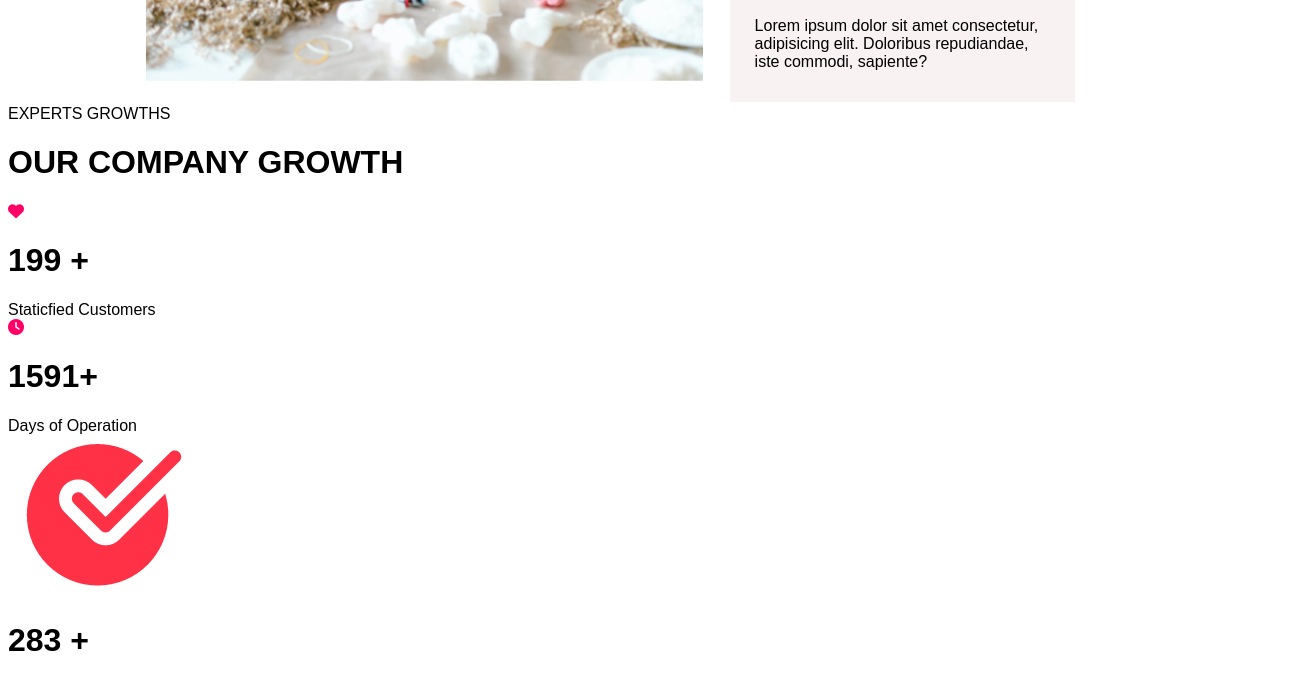
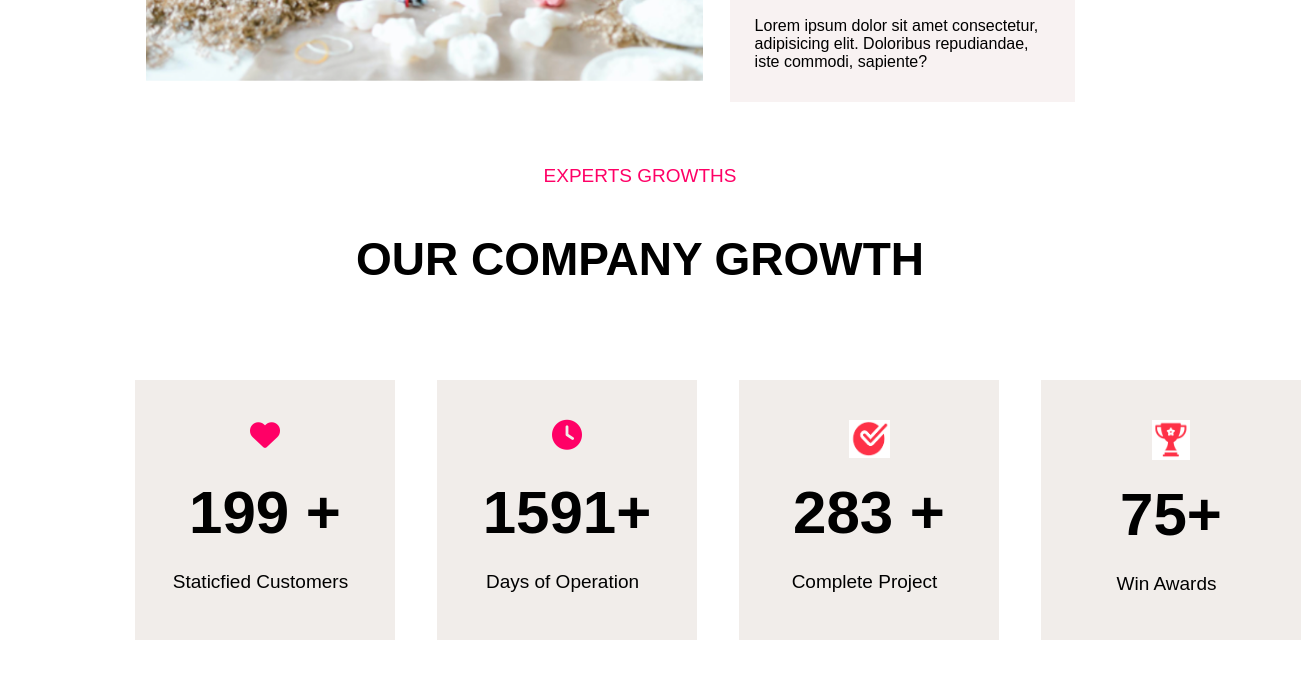
Before and after one commit to rabindr718/Assignment, a plain HTML site: page index.html in a window 1280 px wide. Shown: the part 2729-3406 px from the top of the page, 1301 px wide, since content can reach past the window. Drawn offline with Linux system fonts and the light colour scheme.

Commit message:
Add files via upload

```diff
--- a/Performance.css
+++ b/Performance.css
@@ -2,7 +2,7 @@
   display: flex;
 }
 .containerPerformanceInternal {
-  background-color: rgb(252, 249, 249);
+  background-color: rgb(241, 237, 234);
   width: 260px;
   height: 260px;
   margin: -85px;
@@ -13,10 +13,10 @@
   font-size: 30px;
   cursor: pointer;
 }
+
 .containerPerformanceInternal:hover {
-  background-color: white;
+  background-color: rgb(250, 250, 250);
 }
-
 .sucesimg {
   margin-top: 40px;
   width: 41px;
--- a/index.html
+++ b/index.html
@@ -9,6 +9,8 @@
     <link href="chose.css" rel="stylesheet" />
     <link href="Project.css" rel="stylesheet" />
     <link href="Footer.css" rel="stylesheet" />
+    <link href="Performance.css" rel="stylesheet" />
+
     <script src="https://kit.fontawesome.com/1f8523c65a.js"></script>
   </head>
   <body>
```
